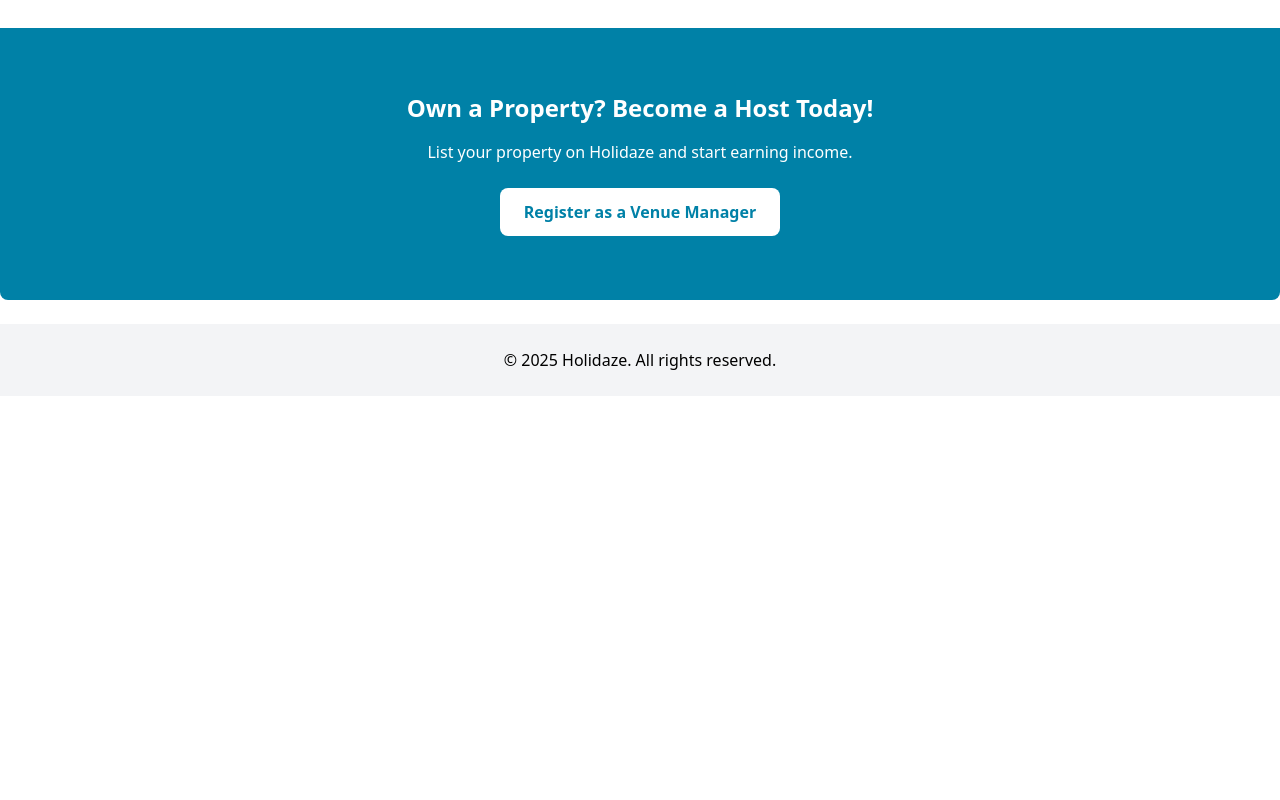
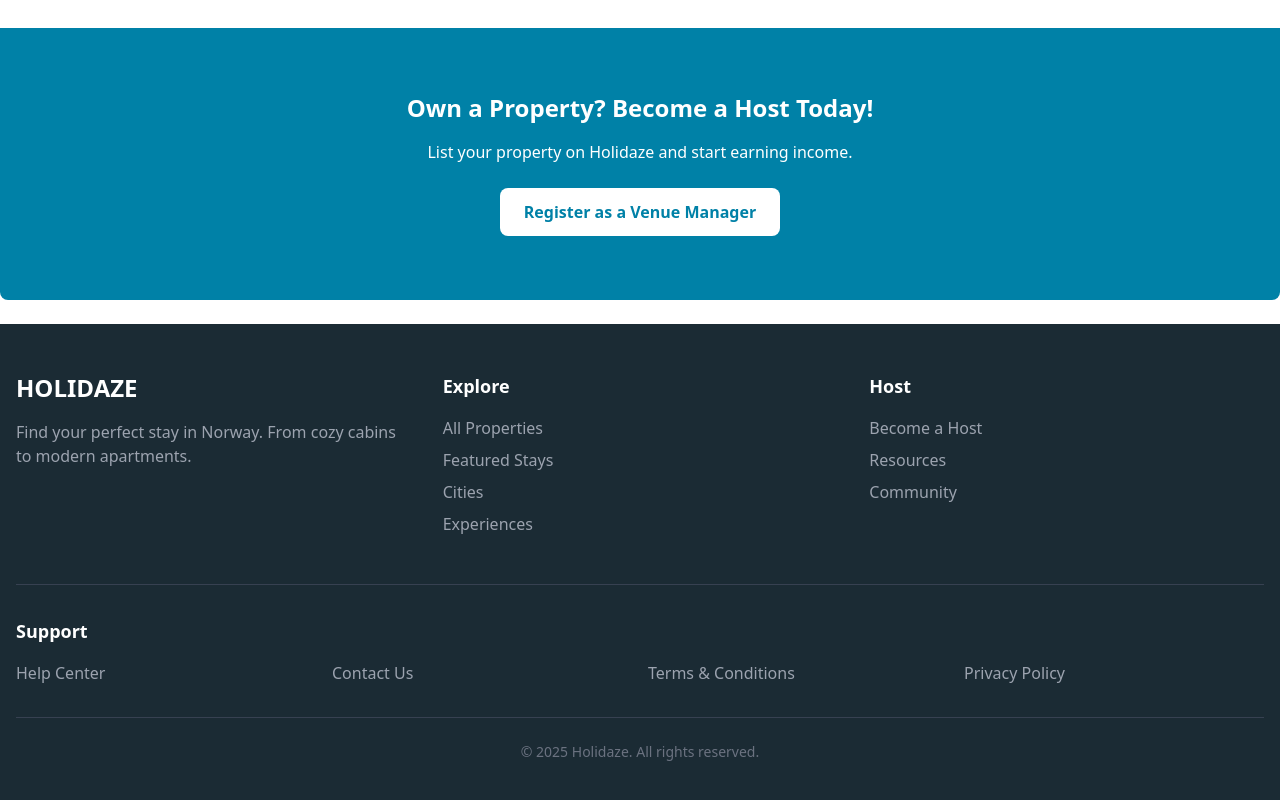
Before and after one commit to RosarioBA/holidaze-booking-app, a React (Vite) app: page / in a window 1280 px wide. Shown: the part 1278-2078 px from the top of the page. Before the commit the page ends 1674 px from the top, so only its background shows below. Built offline with nearby package versions, Linux system fonts and the light colour scheme.

Commit message:
Fix homepage UI: remove spacing between sections, update footer design, improve search functionality

```diff
--- a/src/components/layout/Footer.tsx
+++ b/src/components/layout/Footer.tsx
@@ -1,11 +1,103 @@
 // src/components/layout/Footer.tsx
+import React from 'react';
+import { Link } from 'react-router-dom';
+
 const Footer = () => {
   const currentYear = new Date().getFullYear();
 
   return (
-      <footer className="bg-gray-100 py-6 mt-auto">
-        <div className="container mx-auto px-4 text-center">
+    <footer className="bg-[#1B2B34] text-white py-12 mt-auto">
+      <div className="container mx-auto px-4">
+        <div className="grid grid-cols-1 md:grid-cols-3 gap-8">
+          {/* Logo and Tagline */}
+          <div>
+            <h2 className="text-2xl font-bold mb-4">HOLIDAZE</h2>
+            <p className="text-gray-400 mb-4">
+              Find your perfect stay in Norway. From cozy cabins to modern apartments.
+            </p>
+          </div>
+
+          {/* Explore Links */}
+          <div>
+            <h3 className="text-lg font-semibold mb-4">Explore</h3>
+            <ul className="space-y-2">
+              <li>
+                <Link to="/venues" className="text-gray-400 hover:text-white transition-colors">
+                  All Properties
+                </Link>
+              </li>
+              <li>
+                <Link to="/venues?featured=true" className="text-gray-400 hover:text-white transition-colors">
+                  Featured Stays
+                </Link>
+              </li>
+              <li>
+                <Link to="/venues" className="text-gray-400 hover:text-white transition-colors">
+                  Cities
+                </Link>
+              </li>
+              <li>
+                <Link to="/venues" className="text-gray-400 hover:text-white transition-colors">
+                  Experiences
+                </Link>
+              </li>
+            </ul>
+          </div>
+
+          {/* Host Links */}
+          <div>
+            <h3 className="text-lg font-semibold mb-4">Host</h3>
+            <ul className="space-y-2">
+              <li>
+                <Link to="/register" className="text-gray-400 hover:text-white transition-colors">
+                  Become a Host
+                </Link>
+              </li>
+              <li>
+                <Link to="/resources" className="text-gray-400 hover:text-white transition-colors">
+                  Resources
+                </Link>
+              </li>
+              <li>
+                <Link to="/community" className="text-gray-400 hover:text-white transition-colors">
+                  Community
+                </Link>
+              </li>
+            </ul>
+          </div>
+        </div>
+
+        {/* Support Section */}
+        <div className="mt-12 pt-8 border-t border-gray-700">
+          <h3 className="text-lg font-semibold mb-4">Support</h3>
+          <ul className="grid grid-cols-1 sm:grid-cols-2 md:grid-cols-4 gap-4">
+            <li>
+              <Link to="/help" className="text-gray-400 hover:text-white transition-colors">
+                Help Center
+              </Link>
+            </li>
+            <li>
+              <Link to="/contact" className="text-gray-400 hover:text-white transition-colors">
+                Contact Us
+              </Link>
+            </li>
+            <li>
+              <Link to="/terms" className="text-gray-400 hover:text-white transition-colors">
+                Terms & Conditions
+              </Link>
+            </li>
+            <li>
+              <Link to="/privacy" className="text-gray-400 hover:text-white transition-colors">
+                Privacy Policy
+              </Link>
+            </li>
+          </ul>
+        </div>
+
+        {/* Copyright */}
+        <div className="mt-8 pt-6 border-t border-gray-700 text-center text-gray-500 text-sm">
           <p>&copy; {currentYear} Holidaze. All rights reserved.</p>
+        </div>
       </div>
     </footer>
   );
--- a/src/components/layout/Layout.tsx
+++ b/src/components/layout/Layout.tsx
@@ -1,4 +1,4 @@
-// src/components/layout/Layout.tsx
+// src/components/layout/Layout.tsx - Update to remove spacing between main and footer
 import { ReactNode } from 'react';
 import { useLocation } from 'react-router-dom';
 import Header from './Header';
@@ -15,7 +15,7 @@ const Layout = ({ children }: LayoutProps) => {
   return (
     <div className="flex flex-col min-h-screen">
       <Header />
-      <main className={`flex-grow ${isHomePage ? 'px-0' : 'container mx-auto px-4'} py-6`}>
+      <main className={`flex-grow ${isHomePage ? 'px-0 py-0' : 'container mx-auto px-4'} py-6 mb-0`}> {/* Added mb-0 */}
         {children}
       </main>
       <Footer />
--- a/src/pages/HomePage.tsx
+++ b/src/pages/HomePage.tsx
@@ -153,7 +153,7 @@ const HomePage = () => {
       </section>
 
       {/* CTA Section */}
-      <section className="bg-primary text-white py-16 px-2 sm:px-4 rounded-b-lg"> {/* Only round the bottom */}
+      <section className="bg-primary text-white py-16 px-2 sm:px-4 rounded-b-lg mb-0 pb-16"> {/* Added mb-0 */}
         <div className="mx-auto text-center max-w-4xl">
           <h2 className="text-2xl font-bold mb-4">Own a Property? Become a Host Today!</h2>
           <p className="mb-6">List your property on Holidaze and start earning income.</p>
```
Lines whose indentation alone changed are shown as unchanged.
